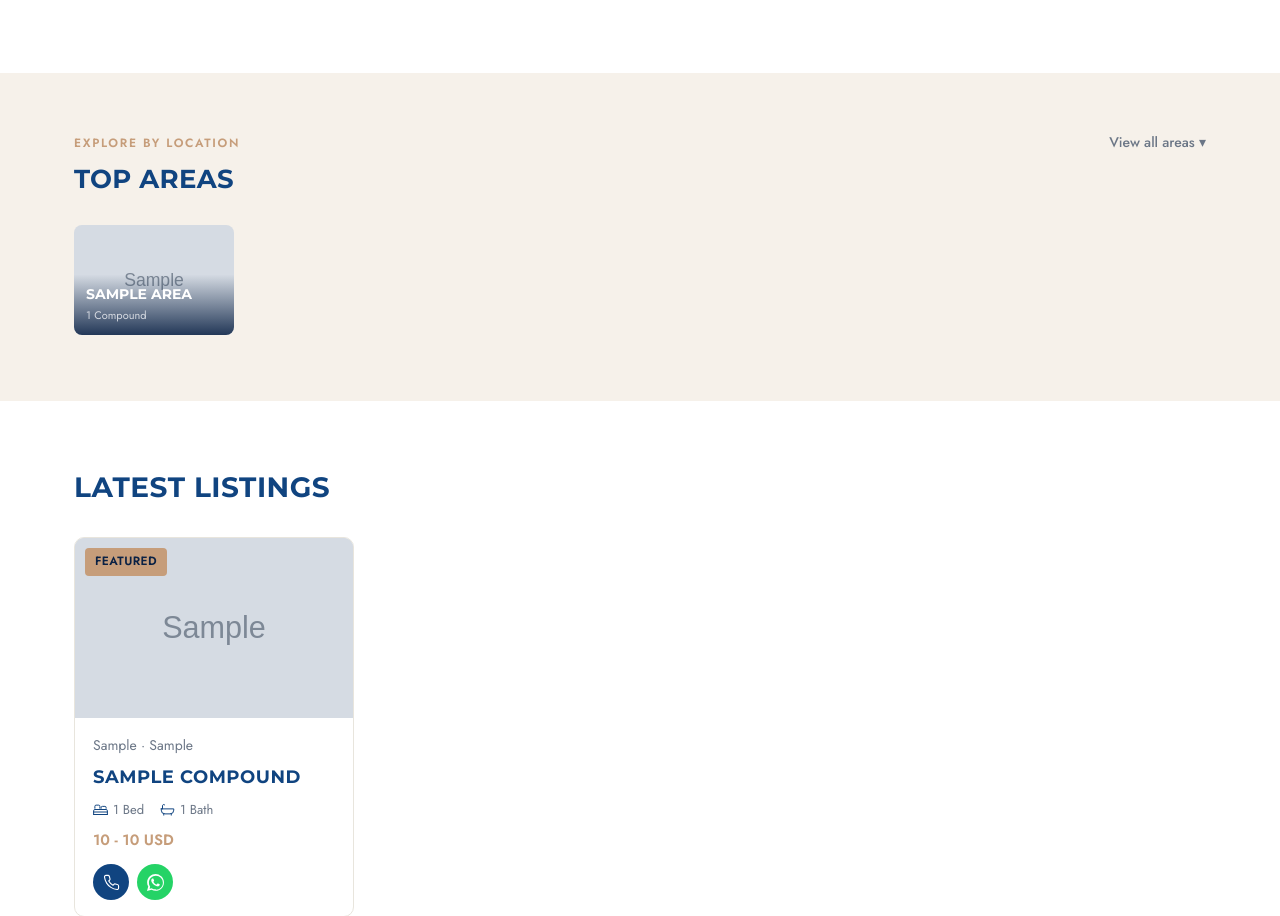
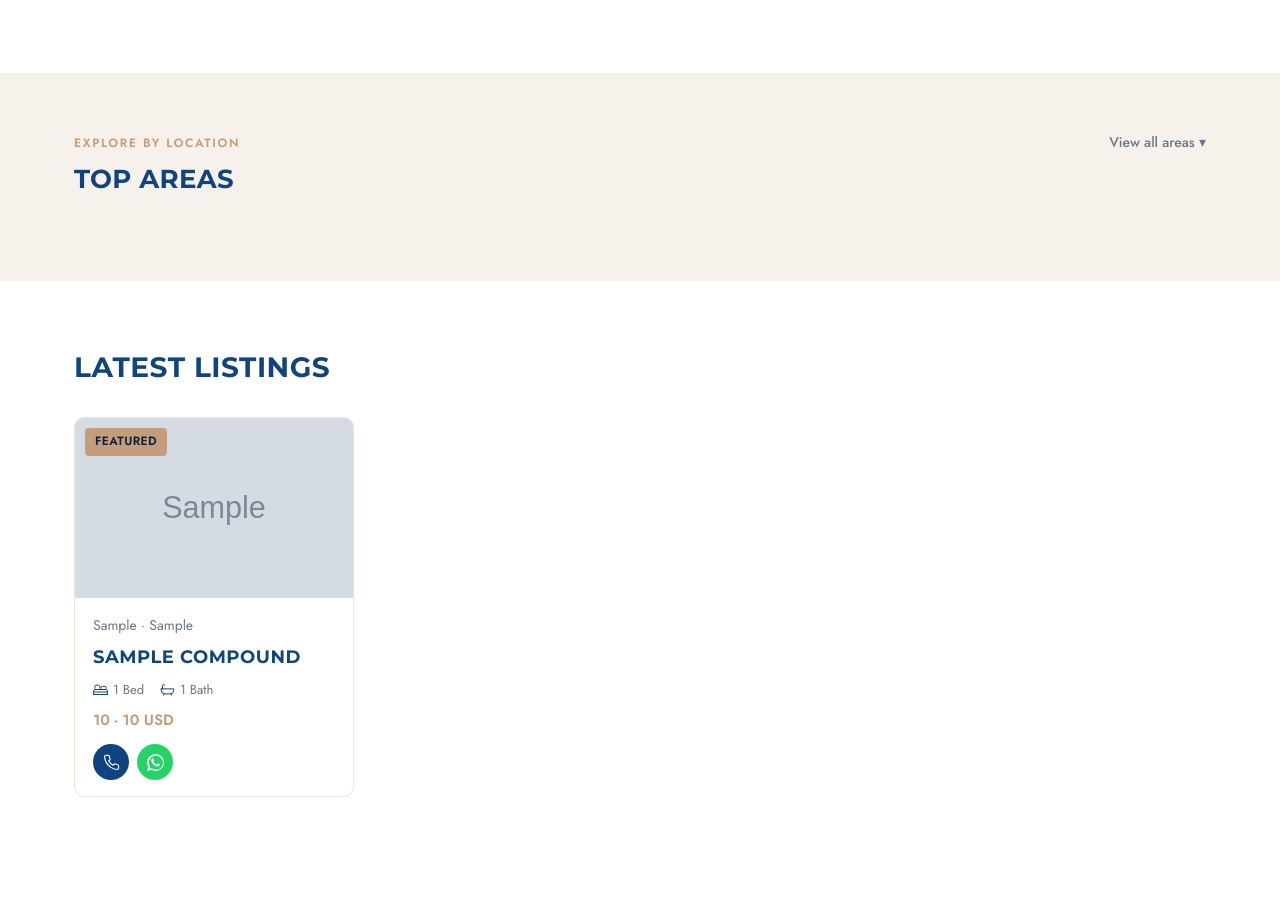
Before and after one commit to 4syyyz62k5-web/meleveneg-website, a Flask app: template templates/index.html in a window 1280 px wide. Shown: the part 1666-2582 px from the top of the page. Run offline with Flask 3, Linux system fonts and the light colour scheme; tables that the repository leaves empty hold one stand-in row (values such as "Sample post"); the template is opened without the code that fills it: values that come from a table or form of the project are taken from there, most other values are stand-ins (such as "Sample title", 1, 10 or a date in 2020); grey boxes marked "Sample" are stand-in pictures.

Commit message:
Update index.html

```diff
--- a/templates/index.html
+++ b/templates/index.html
@@ -353,7 +353,7 @@
 </section>
 {% endif %}
 
-{% if top_areas %}
+{% if locations_menu %}
 <section class="mv-section area-section">
   <div class="container">
     <div class="mv-section__head">
@@ -371,18 +371,6 @@
           {% endfor %}
         </div>
       </div>
-    </div>
-
-    <div class="mv-areas-scroll">
-      {% for area in top_areas %}
-      <a class="mv-area-card" href="{{ url_for('compounds', area=area.name) }}" style="background-image: url('{{ area.cover_image_url or url_for('static', filename='img/placeholder.jpg') }}');">
-        <div class="mv-area-card__scrim"></div>
-        <div class="mv-area-card__body">
-          <p class="mv-area-card__name">{{ area.name }}</p>
-          <p class="mv-area-card__count">{{ area.count }} Compound{{ 's' if area.count != 1 else '' }}</p>
-        </div>
-      </a>
-      {% endfor %}
     </div>
   </div>
 </section>
```
